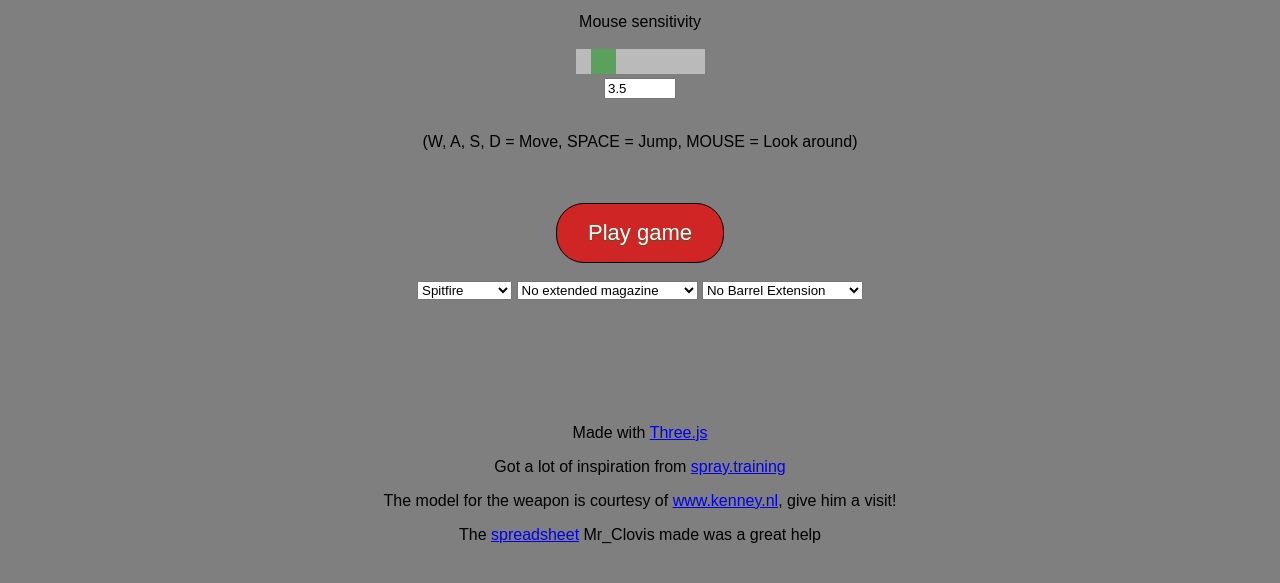
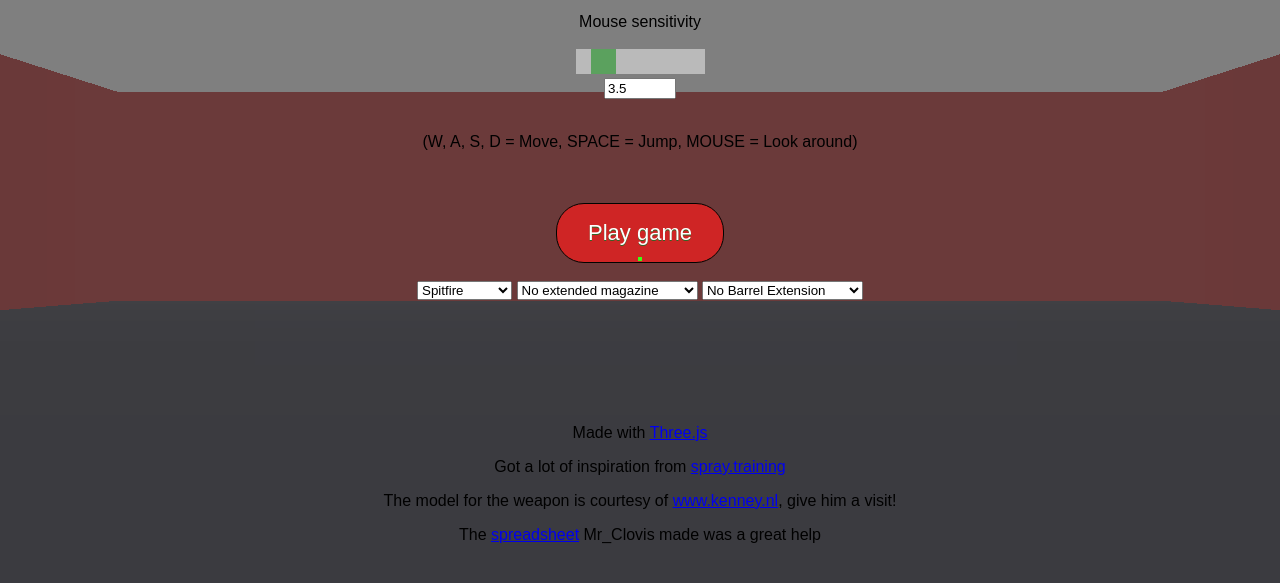
Before and after one commit to tobratland/apexlegendsrecoiltrainer, a plain HTML site: page index.html in a window 1280 px wide. Shown: the part 141-724 px from the top of the page. Drawn offline with nearby package versions, Linux system fonts and the light colour scheme; no server answers; animation ran at ten frames a second.

Commit message:
Changed imports to match new file structure

```diff
--- a/index.html
+++ b/index.html
@@ -97,7 +97,7 @@
 		<script src="./js/library/MTLLoader.js" type="module" ></script>
 		<script src="./js/library/OBJLoader.js" type="module" ></script>
 		<script src="./js/settings.js" type="module" ></script>
-		<script src="./js/weapons.js" type="module" ></script>
+		<script src="./js/weapons/index.js" type="module" ></script>
 		<script src="./js/main.js" type="module" ></script>
 	</body>
 </html>
--- a/js/main.js
+++ b/js/main.js
@@ -2,7 +2,7 @@ import { world } from "./world.js"
 import { player } from "./player.js"
 import { models } from "./models.js"
 import { settings } from "./settings.js"
-import { weapons } from "./weapons.js"
+import weapons from "./weapons/index.js"
 
 
 let camera, scene, renderer, controls, loadingManager;
```
